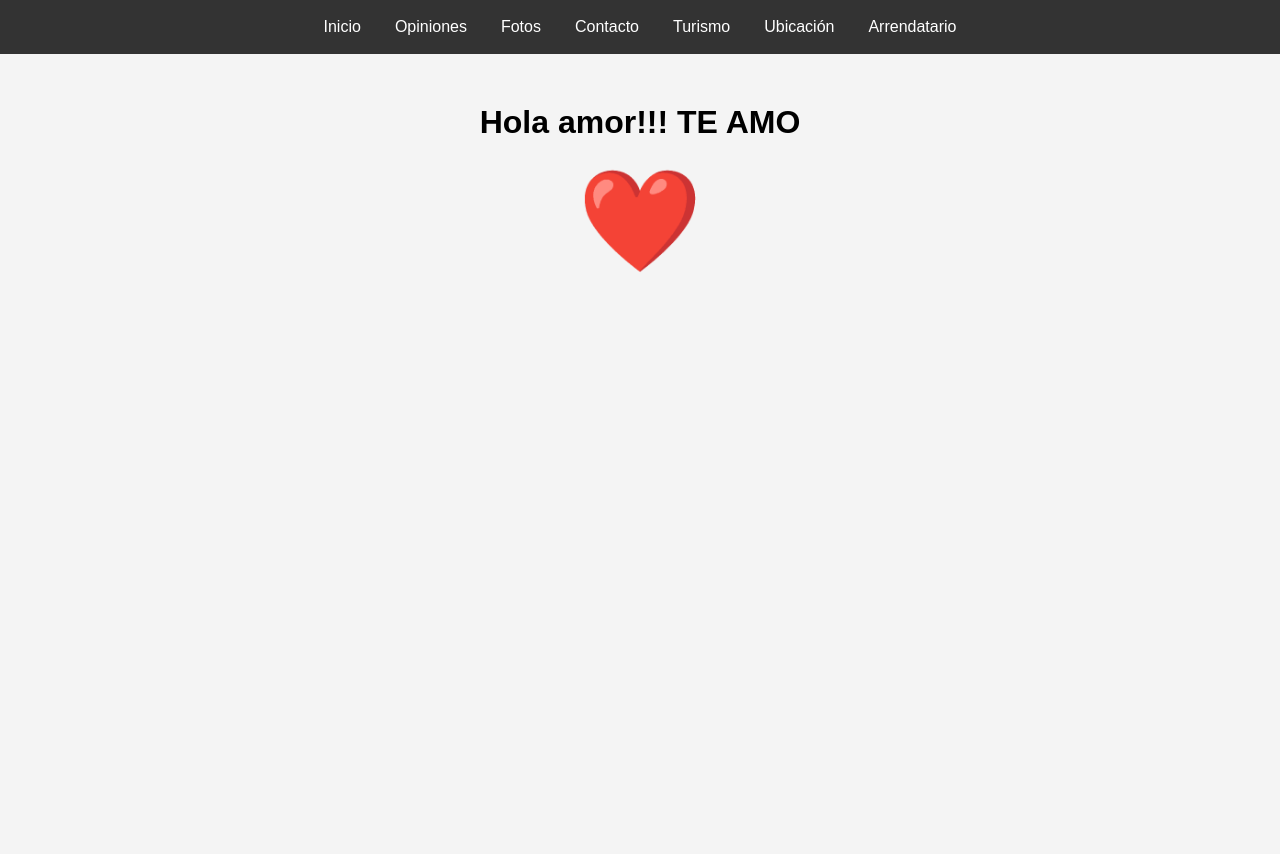
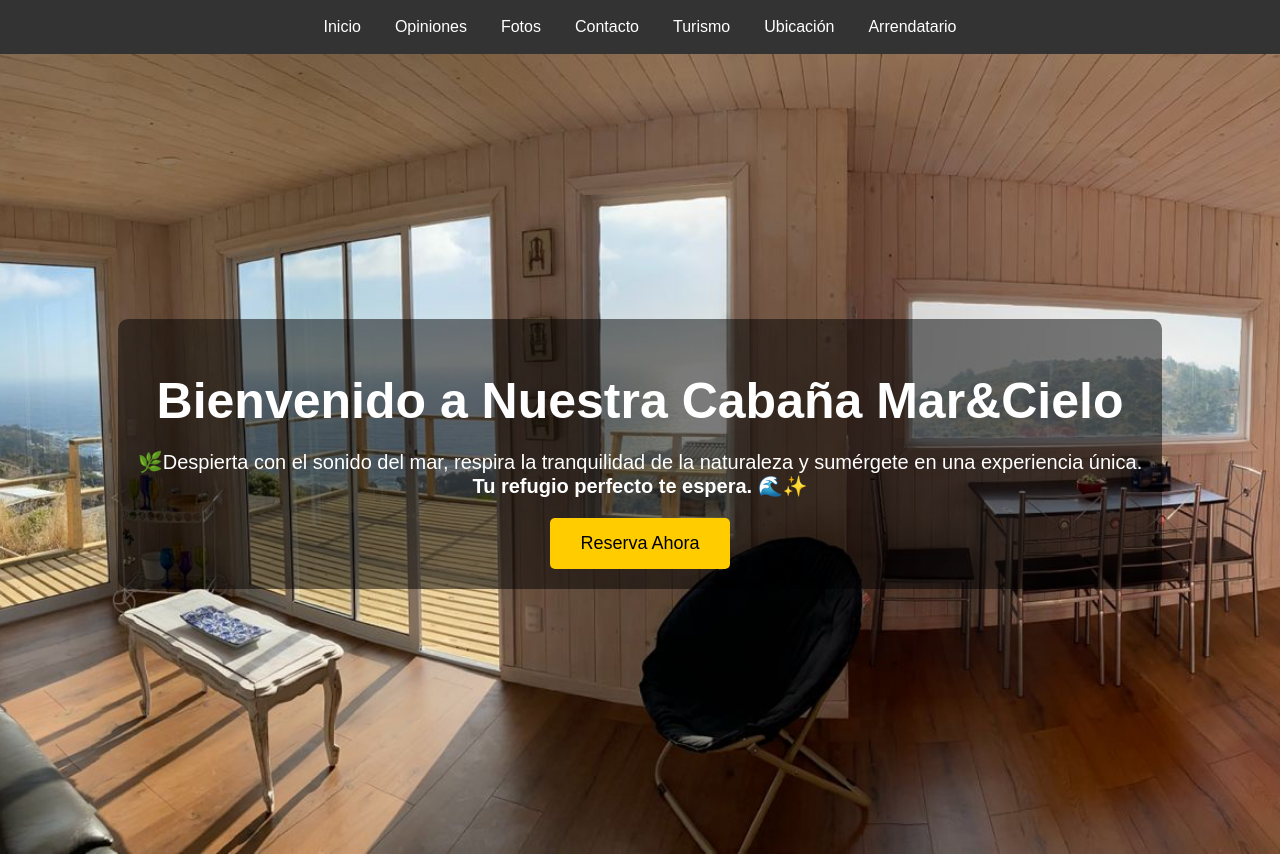
Before and after one commit to koockie/mar_cielo, a React (Create React App) app: page / in a window 1280 px wide. Before the commit the page ends 800 px from the top, so only its background shows below. Built offline with nearby package versions, Linux system fonts and the light colour scheme.

Commit message:
prueba de cambbio de texto

```diff
--- /dev/null
+++ b/src/pages/Home.css
@@ -0,0 +1,42 @@
+.hero {
+    position: relative;
+    width: 100%;
+    height: 100vh;
+    background: url('../assets/casa_home.jpg') no-repeat center center/cover;
+    display: flex;
+    align-items: center;
+    justify-content: center;
+    text-align: center;
+    color: white;
+  }
+
+  .hero-overlay {
+    background: rgba(0, 0, 0, 0.5);
+    padding: 20px;
+    border-radius: 10px;
+  }
+
+  .hero h1 {
+    font-size: 50px;
+    margin-bottom: 10px;
+  }
+
+  .hero p {
+    font-size: 20px;
+    margin-bottom: 20px;
+  }
+
+  .btn-reservar {
+    background-color: #ffcc00;
+    color: black;
+    padding: 15px 30px;
+    border: none;
+    font-size: 18px;
+    cursor: pointer;
+    border-radius: 5px;
+    transition: 0.3s;
+  }
+
+  .btn-reservar:hover {
+    background-color: #e6b800;
+  }
--- a/src/pages/Home.js
+++ b/src/pages/Home.js
@@ -1,10 +1,15 @@
 import React from 'react';
+import './Home.css'; // Archivo CSS separado para estilos
 
 export default function Home() {
   return (
-    <div style={{ textAlign: 'center', marginTop: '50px' }}>
-      <h1>Hola amor!!! TE AMO</h1>
-      <span style={{ fontSize: '100px' }}>❤️</span>
+    <div className="hero">
+      <div className="hero-overlay">
+        <h1>Bienvenido a Nuestra Cabaña Mar&Cielo</h1>
+        <p>🌿Despierta con el sonido del mar, respira la tranquilidad de la naturaleza y sumérgete en una experiencia única. <br />
+  <strong>Tu refugio perfecto te espera.</strong> 🌊✨</p>
+        <button className="btn-reservar">Reserva Ahora</button>
+      </div>
     </div>
   );
 }
```
Also changed, not shown: src/assets/casa_home.jpg (added).
